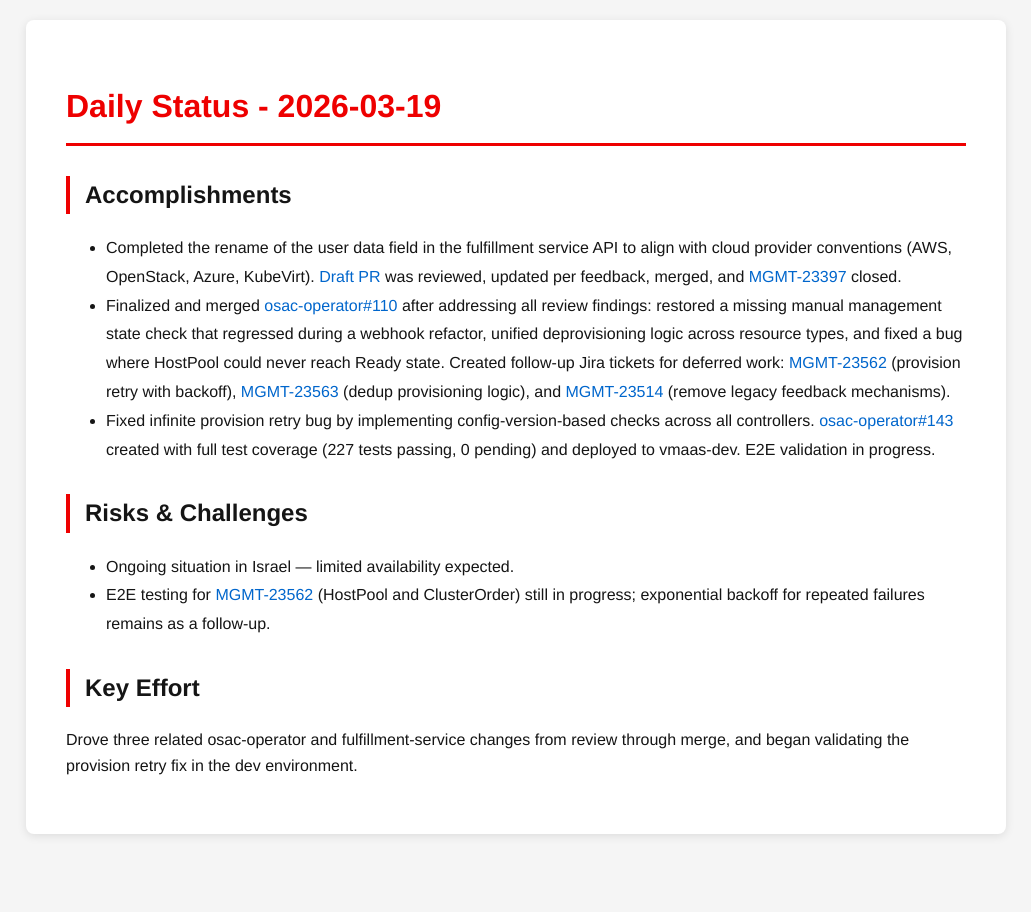
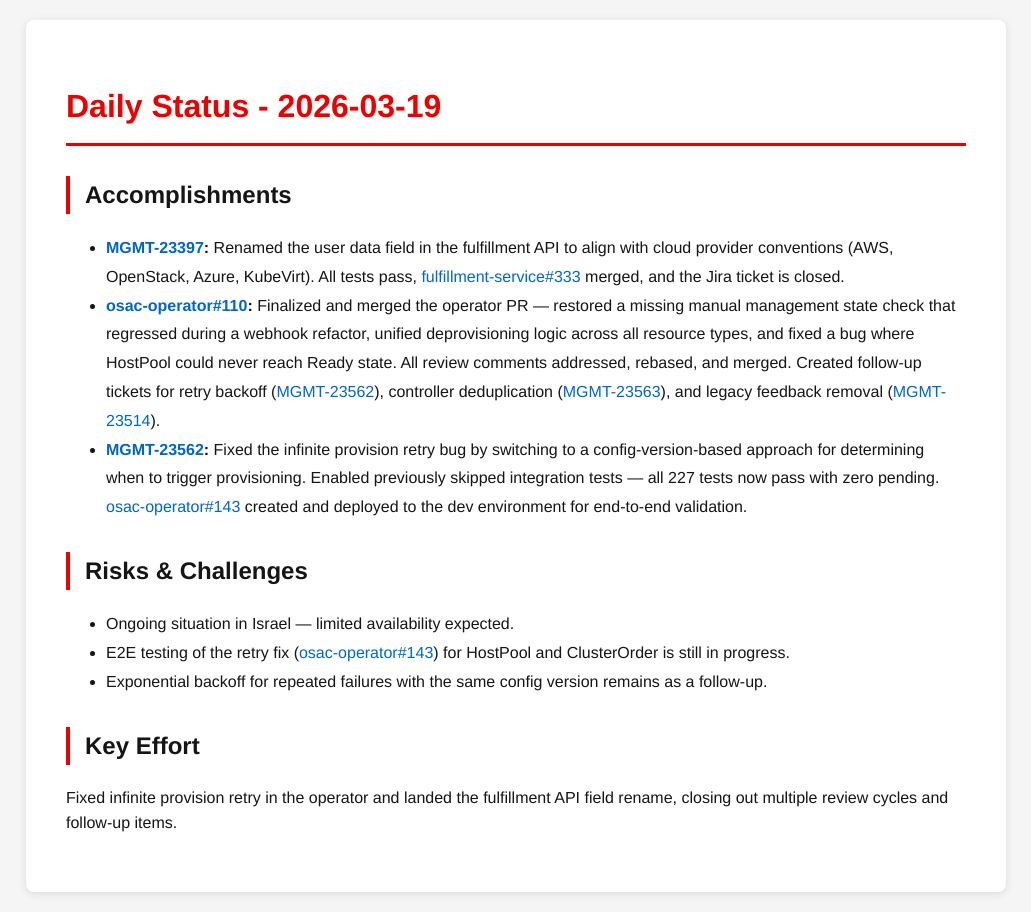
Before and after one commit to tzvatot/daily-status, a Jekyll site: the page built from 2026-03-19.md, in a window 1280 px wide. Shown: the whole page, without its empty margins (124-1155 px from the left). Built offline with Jekyll 4.4.1, drawn with Linux system fonts in a browser that asks for light colours.

Commit message:
Daily status update - 2026-03-19

```diff
--- a/2026-03-19.md
+++ b/2026-03-19.md
@@ -7,13 +7,14 @@ date: 2026-03-19
 # Daily Status - 2026-03-19
 
 ## Accomplishments
-- Completed the rename of the user data field in the fulfillment service API to align with cloud provider conventions (AWS, OpenStack, Azure, KubeVirt). [Draft PR](https://github.com/osac-project/fulfillment-service/pull/333) was reviewed, updated per feedback, merged, and [MGMT-23397](https://issues.redhat.com/browse/MGMT-23397) closed.
-- Finalized and merged [osac-operator#110](https://github.com/osac-project/osac-operator/pull/110) after addressing all review findings: restored a missing manual management state check that regressed during a webhook refactor, unified deprovisioning logic across resource types, and fixed a bug where HostPool could never reach Ready state. Created follow-up Jira tickets for deferred work: [MGMT-23562](https://issues.redhat.com/browse/MGMT-23562) (provision retry with backoff), [MGMT-23563](https://issues.redhat.com/browse/MGMT-23563) (dedup provisioning logic), and [MGMT-23514](https://issues.redhat.com/browse/MGMT-23514) (remove legacy feedback mechanisms).
-- Fixed infinite provision retry bug by implementing config-version-based checks across all controllers. [osac-operator#143](https://github.com/osac-project/osac-operator/pull/143) created with full test coverage (227 tests passing, 0 pending) and deployed to vmaas-dev. E2E validation in progress.
+- **[MGMT-23397](https://issues.redhat.com/browse/MGMT-23397):** Renamed the user data field in the fulfillment API to align with cloud provider conventions (AWS, OpenStack, Azure, KubeVirt). All tests pass, [fulfillment-service#333](https://github.com/osac-project/fulfillment-service/pull/333) merged, and the Jira ticket is closed.
+- **[osac-operator#110](https://github.com/osac-project/osac-operator/pull/110):** Finalized and merged the operator PR — restored a missing manual management state check that regressed during a webhook refactor, unified deprovisioning logic across all resource types, and fixed a bug where HostPool could never reach Ready state. All review comments addressed, rebased, and merged. Created follow-up tickets for retry backoff ([MGMT-23562](https://issues.redhat.com/browse/MGMT-23562)), controller deduplication ([MGMT-23563](https://issues.redhat.com/browse/MGMT-23563)), and legacy feedback removal ([MGMT-23514](https://issues.redhat.com/browse/MGMT-23514)).
+- **[MGMT-23562](https://issues.redhat.com/browse/MGMT-23562):** Fixed the infinite provision retry bug by switching to a config-version-based approach for determining when to trigger provisioning. Enabled previously skipped integration tests — all 227 tests now pass with zero pending. [osac-operator#143](https://github.com/osac-project/osac-operator/pull/143) created and deployed to the dev environment for end-to-end validation.
 
 ## Risks & Challenges
 - Ongoing situation in Israel — limited availability expected.
-- E2E testing for [MGMT-23562](https://issues.redhat.com/browse/MGMT-23562) (HostPool and ClusterOrder) still in progress; exponential backoff for repeated failures remains as a follow-up.
+- E2E testing of the retry fix ([osac-operator#143](https://github.com/osac-project/osac-operator/pull/143)) for HostPool and ClusterOrder is still in progress.
+- Exponential backoff for repeated failures with the same config version remains as a follow-up.
 
 ## Key Effort
-Drove three related osac-operator and fulfillment-service changes from review through merge, and began validating the provision retry fix in the dev environment.
+Fixed infinite provision retry in the operator and landed the fulfillment API field rename, closing out multiple review cycles and follow-up items.
```
